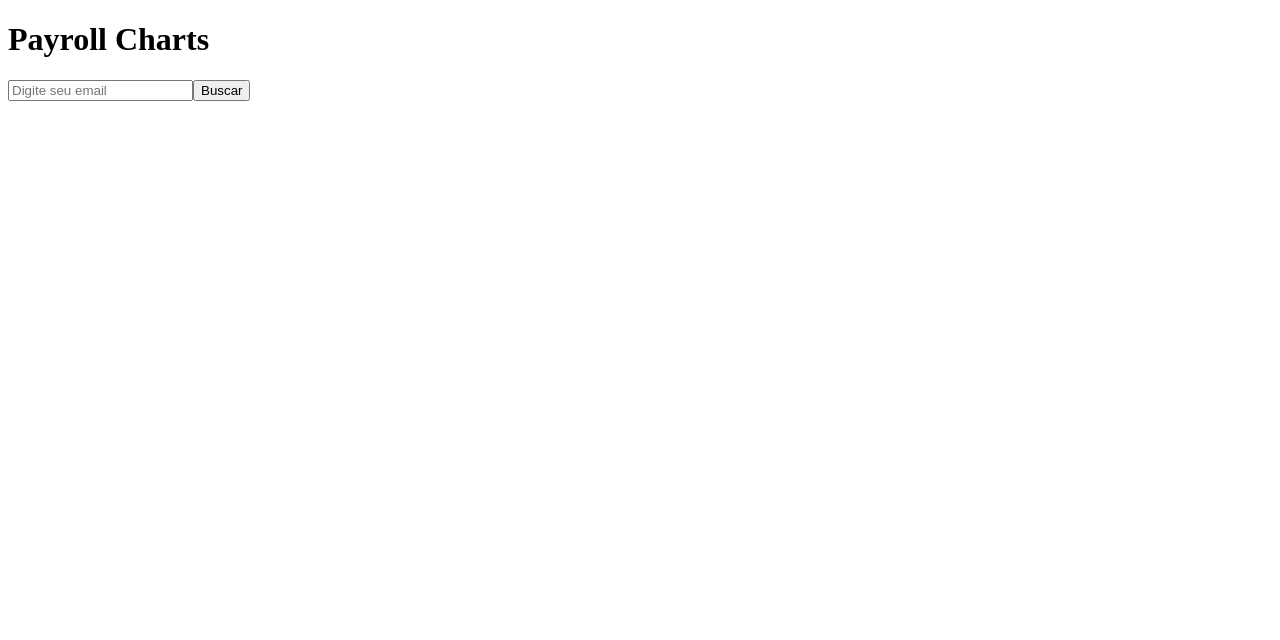
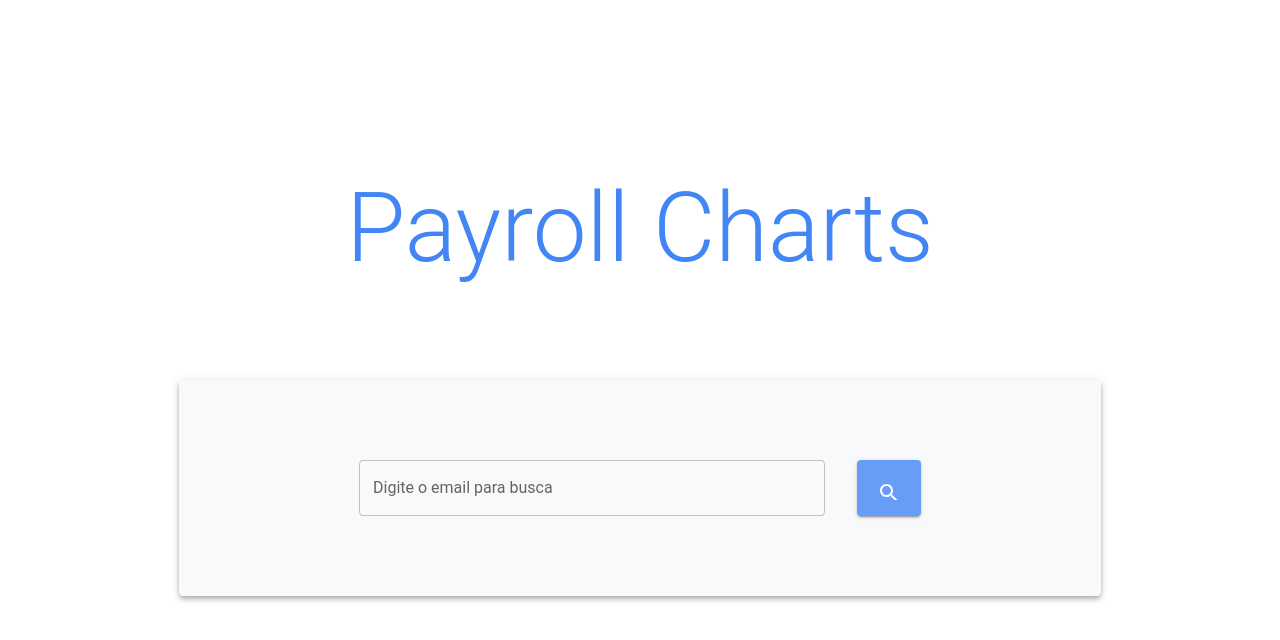
Before and after one commit to trkotovicz/payroll-charts-client, a React (Create React App) app: page / in a window 1280 px wide. Shown: the top 640 px of the page. Built offline with nearby package versions, Linux system fonts and the light colour scheme.

Commit message:
style: add MUI to home page

```diff
--- a/package.json
+++ b/package.json
@@ -5,6 +5,7 @@
   "dependencies": {
     "@emotion/react": "^11.11.1",
     "@emotion/styled": "^11.11.0",
+    "@mui/icons-material": "^5.14.0",
     "@mui/material": "^5.14.0",
     "@nivo/core": "^0.83.0",
     "@nivo/line": "^0.83.0",
--- a/src/index.css
+++ /dev/null
@@ -1,13 +0,0 @@
-body {
-  margin: 0;
-  font-family: -apple-system, BlinkMacSystemFont, 'Segoe UI', 'Roboto', 'Oxygen',
-    'Ubuntu', 'Cantarell', 'Fira Sans', 'Droid Sans', 'Helvetica Neue',
-    sans-serif;
-  -webkit-font-smoothing: antialiased;
-  -moz-osx-font-smoothing: grayscale;
-}
-
-code {
-  font-family: source-code-pro, Menlo, Monaco, Consolas, 'Courier New',
-    monospace;
-}
--- a/src/index.js
+++ b/src/index.js
@@ -1,10 +1,63 @@
 import React from 'react';
 import ReactDOM from 'react-dom/client';
 import App from './App';
+import { CssBaseline, ThemeProvider, createTheme } from '@mui/material';
+
+// const theme = createTheme({
+//   palette: {
+//     primary: {
+//       light: "#42a5f5",
+//       main: "#1976d2",
+//       dark: "#1565c0",
+//     },
+//     secondary: {
+//       light: "#ba68c8",
+//       main: "#9c27b0",
+//       dark: "#7b1fa2",
+//     },
+//     error: {
+//       light: "#ef5350",
+//       main: "#d32f2f",
+//       dark: "#c62828",
+//     }
+//   },
+//   typography: {
+//     h1: {
+//       fontSize: "3rem",
+//       fontWeight: 600,
+//     },
+//     h2: {
+//       fontSize: "1.75rem",
+//       fontWeight: 600,
+//     },
+//     h3: {
+//       fontSize: "1.5rem",
+//       fontWeight: 600,
+//     },
+//   },
+// });
+
+const theme = createTheme({
+  palette: {
+    primary: {
+      main: '#4285F4',
+    },
+    background: {
+      default: '#fff',
+    },
+  },
+  typography: {
+    fontFamily: 'Google Sans, Roboto, Arial, sans-serif',
+  },
+});
+
 
 const root = ReactDOM.createRoot(document.getElementById('root'));
 root.render(
   <React.StrictMode>
-    <App />
+    <ThemeProvider theme={ theme }>
+      <CssBaseline />
+      <App />
+    </ThemeProvider>
   </React.StrictMode>
 );
--- a/src/pages/Home.js
+++ b/src/pages/Home.js
@@ -1,3 +1,5 @@
+import { Button, Container, Icon, Paper, TextField, Typography } from '@mui/material';
+import SearchIcon from '@mui/icons-material/Search';
 import React, { useState } from 'react';
 import { useNavigate } from 'react-router-dom';
 
@@ -15,28 +17,46 @@ function Home() {
       setEmail('');
       return;
     }
-
     navigate('/charts', { state: { email } });
   };
 
   return (
-    <div>
-      <h1>Payroll Charts</h1>
+     <Container sx={{ display: 'flex', flexDirection: 'column', justifyContent: 'center', alignItems: 'center', minHeight: '100vh' }}>
+      <Typography variant='h1' sx={{ my: 4, color: 'primary.main', textAlign: 'center' }}>
+        Payroll Charts
+      </Typography>
 
-      {showHidden ? (
-        <span className="span-email-invalid">
-          Digite um email válido
-        </span>
-      ) : ''}
+      <Paper elevation={4} sx={{ p: 8, my: 8, width: '80%', background: '#f8f9fa', display: 'flex', alignItems: 'center', justifyContent: 'center' }}>
+          {showHidden ? (
+            <TextField
+              error
+              id="standard-error-helper-text"
+              type="email"
+              label="Email"
+              helperText="Digite o email para busca"
+              value={email}
+              onChange={({ target }) => setEmail(target.value)}
+              sx={{ flex: '0.7', m: 2 }}
+            />
+          ) : (
+            <TextField
+              variant="outlined"
+              type="email"
+              label="Digite o email para busca"
+              value={email}
+              onChange={({ target }) => setEmail(target.value)}
+              sx={{ flex: '0.7', m: 2 }}
+            />
+          )}
 
-      <input
-        type="email"
-        placeholder="Digite seu email"
-        value={ email }
-        onChange={ ({ target }) => setEmail(target.value) }
-      />
-      <button onClick={ handleSearch }>Buscar</button>
-    </div>
+          <Button variant='contained' sx={{ m: 2, p: 2, bgcolor: 'primary.light', textTransform: 'none', fontWeight: 'bold', display: 'flex', alignItems: 'center', justifyContent: 'center', gap: 1 }} onClick={handleSearch}>
+            <Icon>
+              <SearchIcon />
+            </Icon>
+          </Button>
+        </Paper>
+
+    </Container>
   );
 }
 
```
Also changed, not shown: 1 other file (tests, documents, lock files or other folders).
